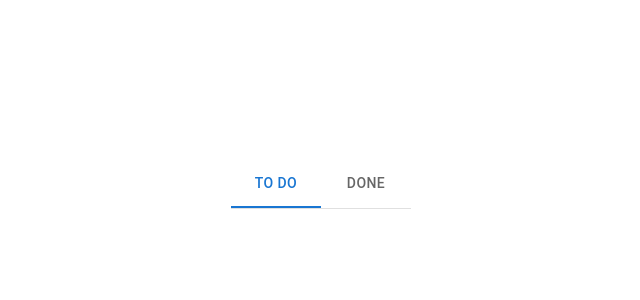
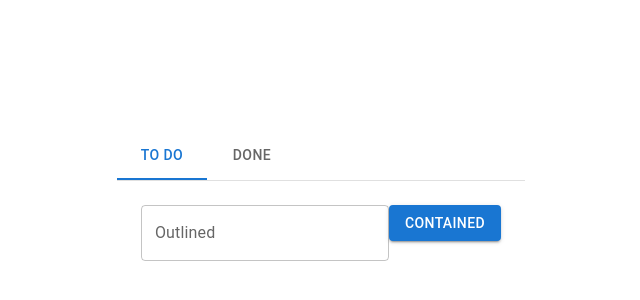
Before and after one commit to ramitheeb/GSG-React-Bootcamp, a React (Create React App) app: page / in a window 1280 px wide. Shown: the part 192-492 px from the top of the page, without its empty margins (319-959 px from the left). Built offline with nearby package versions, Linux system fonts and the light colour scheme.

Commit message:
add new todod

```diff
--- a/src/ToDos.js
+++ b/src/ToDos.js
@@ -4,6 +4,8 @@ import Tabs from '@mui/material/Tabs';
 import React from "react"
 import Typography from '@mui/material/Typography';
 import ToDoRow from "./ToDoRow"
+import TextField from '@mui/material/TextField';
+import Button from '@mui/material/Button';
 
 
 
@@ -25,6 +27,7 @@ function TabPanel(props) {
 const ToDos = () => {
 
     const [toDos, setToDos] = React.useState([])
+    const [newToDo, setNewToDo] = React.useState("")
 
     React.useEffect(() => {
 
@@ -60,6 +63,26 @@ const ToDos = () => {
         setValue(newValue);
     };
 
+    const handleNewToDoChange = (e) => {
+        setNewToDo(e.target.value)
+    }
+
+    const handleAddToDo = () => {
+
+        const newToDoItem = {
+            id: new Date().getTime(),
+            title: newToDo,
+            createdAt: new Date(),
+            isDone: false
+        }
+
+
+        const newToDos = [...toDos, newToDoItem]
+        setToDos(newToDos)
+        localStorage.setItem("myTodos", JSON.stringify(newToDos))
+        setNewToDo("")
+    }
+
 
     return (<div>
         <Box sx={{ width: '100%' }}>
@@ -71,6 +94,9 @@ const ToDos = () => {
                 </Tabs>
             </Box>
             <TabPanel value={value} index={0}>
+                <TextField value={newToDo} onChange={handleNewToDoChange} id="outlined-basic" label="Outlined" variant="outlined" />
+                <Button onClick={handleAddToDo} variant="contained">Contained</Button>
+
                 <div style={{
                     maxHeight: '500px',
                     overflowY: 'scroll',
```
